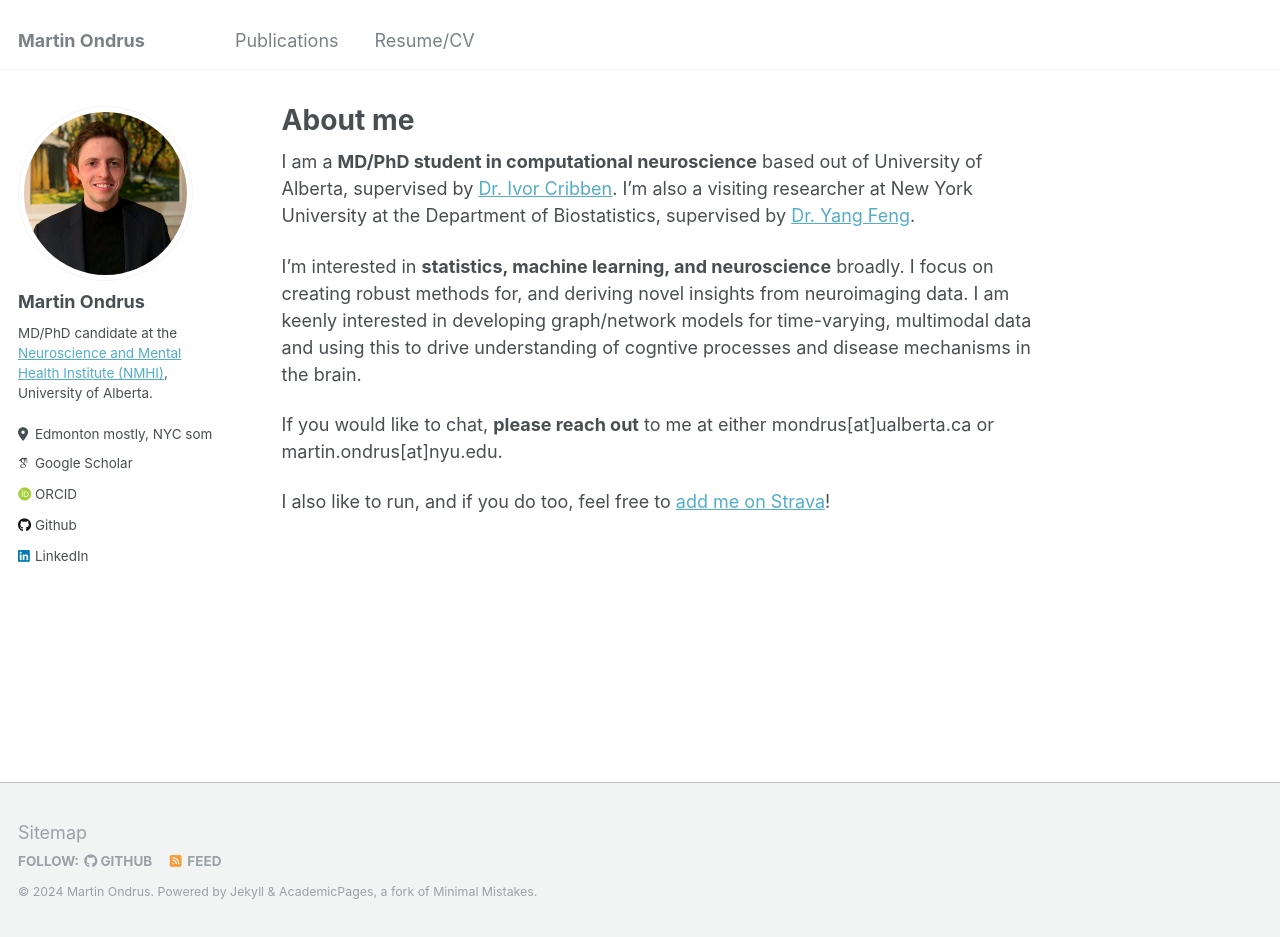
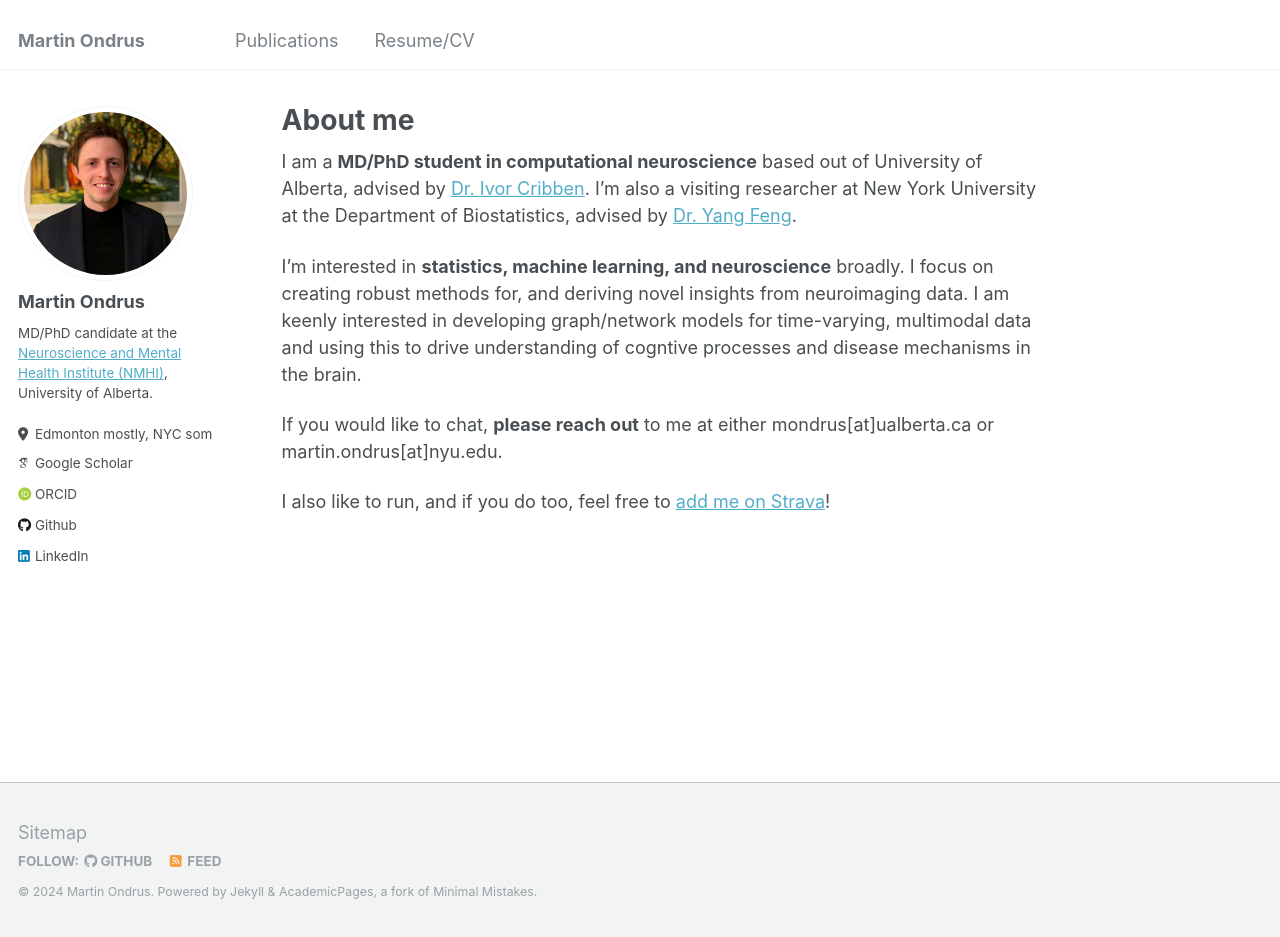
Before and after one commit to mondrus96/mondrus96.github.io, a Jekyll site: the page built from _pages/about.md, in a window 1280 px wide and 937 px high. Built offline with Jekyll 4.4.1, drawn with Linux system fonts in a browser that asks for light colours; some web fonts are replaced.

```diff
--- a/_pages/about.md
+++ b/_pages/about.md
@@ -7,7 +7,7 @@ redirect_from:
   - /about.html
 ---
 
-I am a **MD/PhD student in computational neuroscience** based out of University of Alberta, supervised by [Dr. Ivor Cribben](https://apps.ualberta.ca/directory/person/cribben). I'm also a visiting researcher at New York University at the Department of Biostatistics, supervised by [Dr. Yang Feng](https://yangfeng.hosting.nyu.edu/).
+I am a **MD/PhD student in computational neuroscience** based out of University of Alberta, advised by [Dr. Ivor Cribben](https://apps.ualberta.ca/directory/person/cribben). I'm also a visiting researcher at New York University at the Department of Biostatistics, advised by [Dr. Yang Feng](https://yangfeng.hosting.nyu.edu/).
 
 I'm interested in **statistics, machine learning, and neuroscience** broadly. I focus on creating robust methods for, and deriving novel insights from neuroimaging data. I am keenly interested in developing graph/network models for time-varying, multimodal data and using this to drive understanding of cogntive processes and disease mechanisms in the brain.
 
```
Also changed, not shown: 2 other files.
